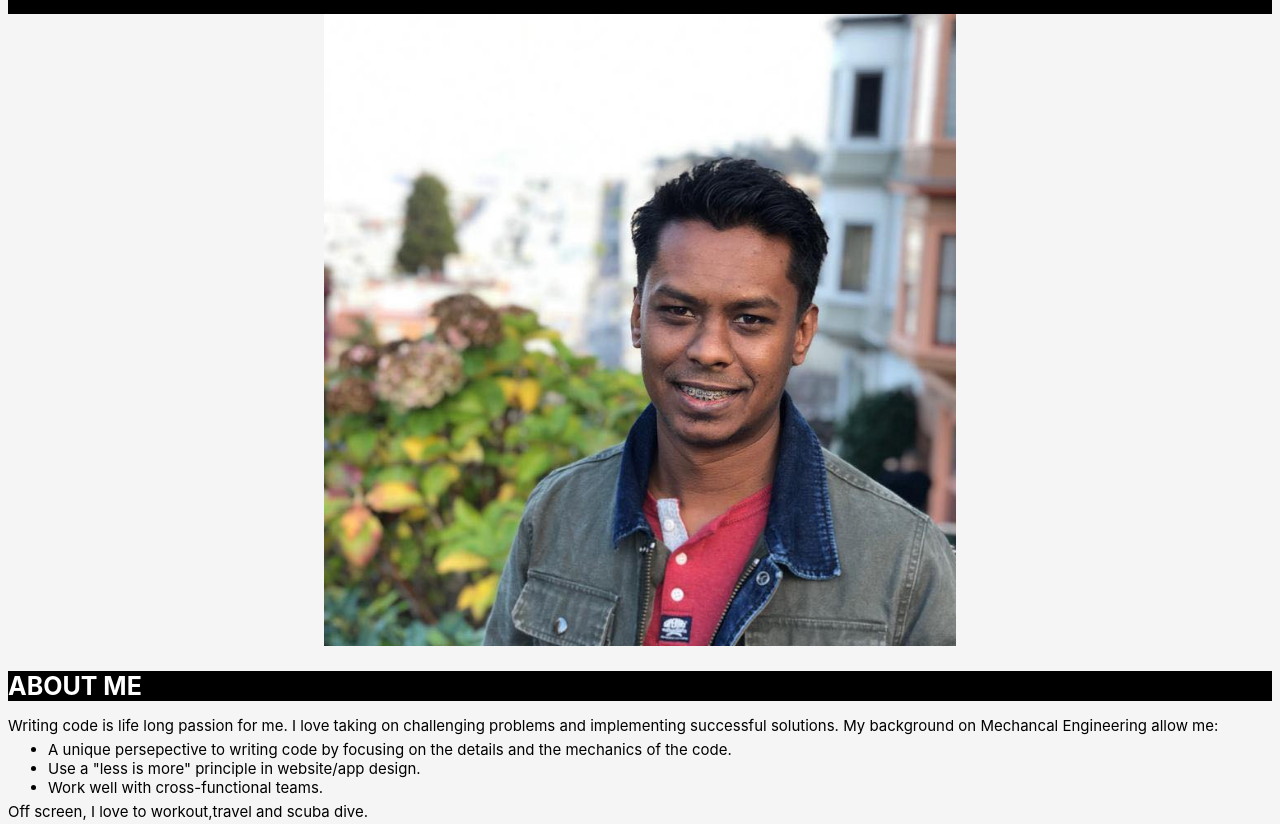
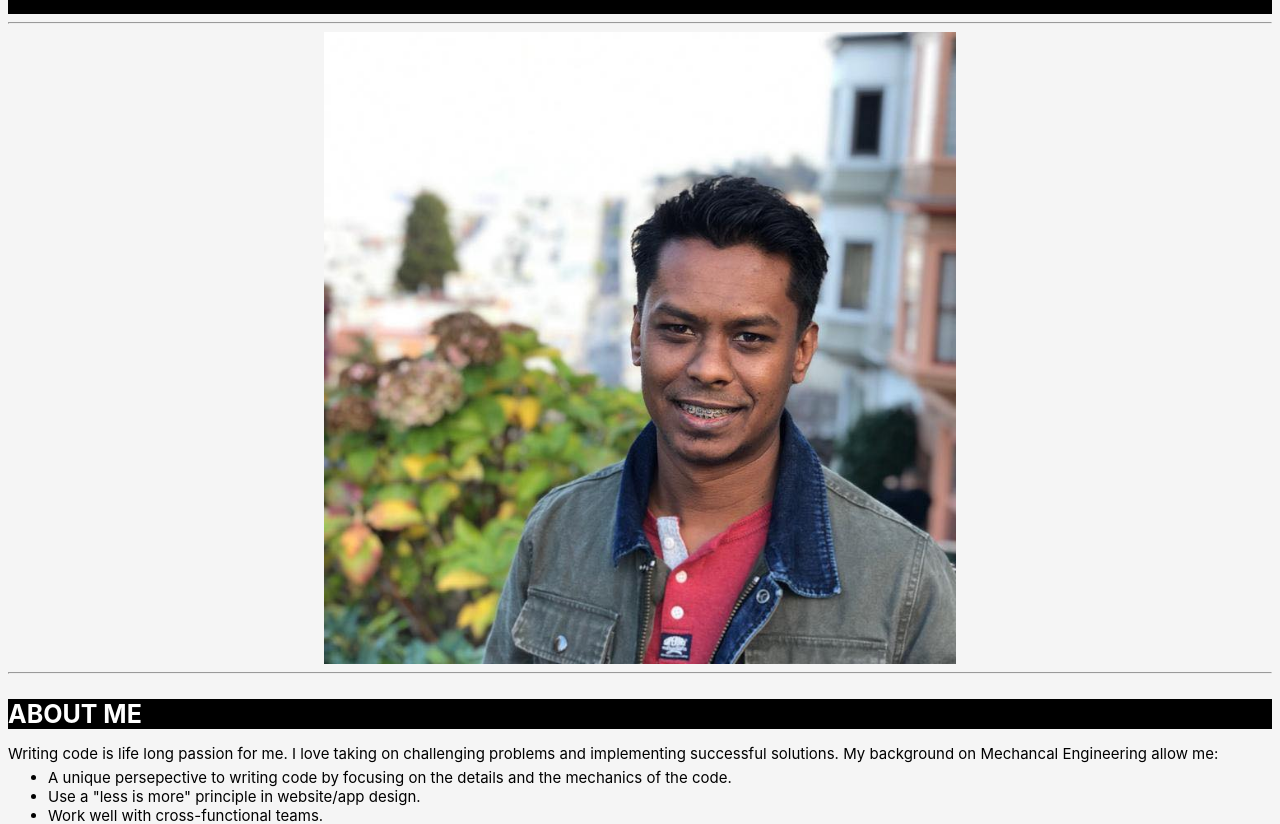
Before and after one commit to hiranrathnasinghe/Portofolio-Webpage, a plain HTML site: page index.html in a window 1280 px wide. Shown: the part 150-974 px from the top of the page. Drawn offline with Linux system fonts and the light colour scheme.

Commit message:
Rev 2
Added <hr> break tag.

```diff
--- a/index.html
+++ b/index.html
@@ -19,9 +19,10 @@
         <h2>Software Developer</h2>
         <h4> Fremont, CA</h4>
     </header>
+    <hr><!--Break-->
     <!--Image Width and Location-->
     <img src="images/Profile-Pic.jpg" width="200" alt="Hiran Rathnasinghe" class="center">
-
+    <hr><!--Break-->
     <!--Main Section Start-->
     <main>
         <!--About Section-->
```
